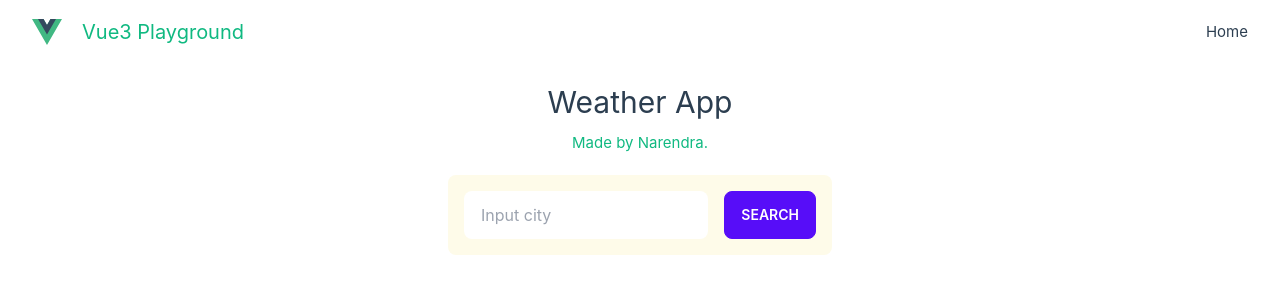
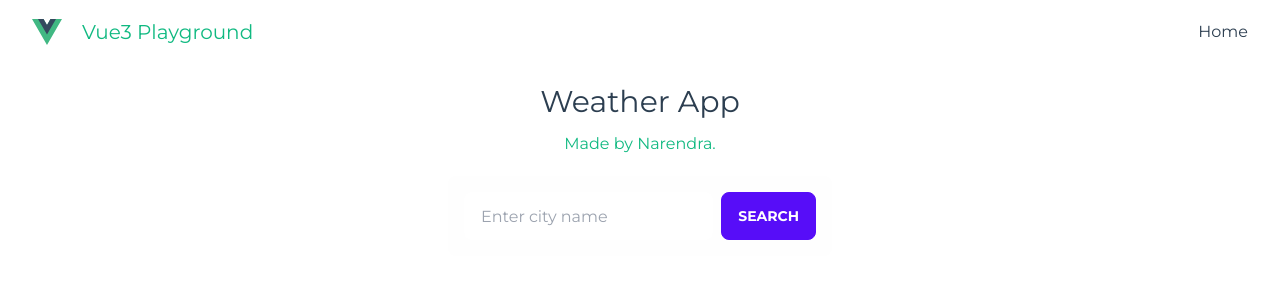
Before and after one commit to narendra087/vue3-playground, a Vue app: page /project/weather in a window 1280 px wide. Shown: the top 300 px of the page. Built offline with nearby package versions, Linux system fonts and the light colour scheme.

Commit message:
[ADD] Weather App Function

```diff
--- a/index.html
+++ b/index.html
@@ -4,7 +4,12 @@
     <meta charset="UTF-8">
     <link rel="icon" href="/favicon.ico">
     <meta name="viewport" content="width=device-width, initial-scale=1.0">
-    <title>Vite App</title>
+
+    <link rel="preconnect" href="https://fonts.googleapis.com">
+    <link rel="preconnect" href="https://fonts.gstatic.com" crossorigin>
+    <link href="https://fonts.googleapis.com/css2?family=Montserrat:wght@400;700&display=swap" rel="stylesheet">
+
+    <title>Vue3 - Plaayground</title>
   </head>
   <body>
     <div id="app"></div>
--- a/package.json
+++ b/package.json
@@ -11,6 +11,7 @@
     "lint": "eslint . --ext .vue,.js,.jsx,.cjs,.mjs,.ts,.tsx,.cts,.mts --fix --ignore-path .gitignore"
   },
   "dependencies": {
+    "axios": "^1.3.3",
     "daisyui": "^2.50.2",
     "vue": "^3.2.45",
     "vue-router": "^4.1.6"
--- a/src/assets/base.css
+++ b/src/assets/base.css
@@ -65,9 +65,7 @@ body {
   background: var(--color-background);
   transition: color 0.5s, background-color 0.5s;
   line-height: 1.6;
-  font-family: Inter, -apple-system, BlinkMacSystemFont, 'Segoe UI', Roboto, Oxygen, Ubuntu,
-    Cantarell, 'Fira Sans', 'Droid Sans', 'Helvetica Neue', sans-serif;
-  font-size: 15px;
+  font-size: 16px;
   text-rendering: optimizeLegibility;
   -webkit-font-smoothing: antialiased;
   -moz-osx-font-smoothing: grayscale;
--- a/src/assets/main.css
+++ b/src/assets/main.css
@@ -3,6 +3,12 @@
 @tailwind base;
 @tailwind components;
 @tailwind utilities;
+
+@layer base {
+  html {
+    font-family: Montserrat, 'Open-sans';
+  }
+}
 
 #app {
   max-width: 1280px;
--- a/src/views/MenuView.vue
+++ b/src/views/MenuView.vue
@@ -9,7 +9,7 @@
       <p class="text-lg mb-5">Project List:</p>
       <div class="grid lg:grid-cols-4 md:grid-cols-3 sm:grid-cols-2 gap-5">
         <ProjectCard title="Calculator" name="calculator" image="" />
-        <ProjectCard title="To-do-list" name="" image="" />
+        <!-- <ProjectCard title="To-do-list" name="" image="" /> -->
         <ProjectCard title="Weather" name="weather" image="" />
       </div>
     </section>
--- a/src/views/projects/WeatherView.vue
+++ b/src/views/projects/WeatherView.vue
@@ -1,6 +1,3 @@
-
-import InputText from 'primevue/inputtext';
-
 <template>
   <div id="weather">
     <section id="about" class="flex flex-col gap-1 md:gap-3 items-center">
@@ -8,16 +5,58 @@ import InputText from 'primevue/inputtext';
       <p class="text-emerald-500">Made by Narendra.</p>
     </section>
 
-    <section id="weather-body" class="w-auto max-w-sm mt-5 mx-auto rounded-lg bg-[#FEFBE9] p-4">
-      <div class="flex gap-4">
-        <input type="text" placeholder="Input city" class="input w-full" />
-        <button class="btn btn-primary">Search</button>
+    <section id="weather-body" class="w-auto max-w-sm mt-5 mx-auto rounded-lg bg-[#FEFEFE] p-4">
+      <div class="flex gap-2">
+        <input type="text" placeholder="Enter city name" class="input w-full" v-model="city" @keyup.enter="findWeather" />
+        <button class="btn btn-primary" @click="findWeather">Search</button>
       </div>
+      <div v-if="weatherData != null" class="text-slate-700 mt-4">
+        <h2 class="font-bold">Weather in {{ weatherData?.name }}</h2>
+        <p class="text-2xl font-bold">{{ weatherData?.main?.temp }}&deg;C</p>
+        <div class="flex gap-2 items-center">
+          <img
+            :src="`http://openweathermap.org/img/wn/${weatherData?.weather[0]?.icon}@2x.png`"
+            alt="weather image"
+            width="150"
+            height="150"
+          >
+          <div class="flex flex-col">
+            <p class="font-bold text-xl">{{ weatherData?.weather[0]?.main }}</p>
+            <span class="text-sm ">( {{ weatherData?.weather[0]?.description }} )</span>
+          </div>
+        </div>
+        <p class="mt-4">Humidity: <span class="font-bold">{{ weatherData?.main?.humidity }}%</span></p>
+        <p>Wind: <span class="font-bold">{{ weatherData?.wind?.speed }} km/h</span></p>
+      </div>
+      <div v-else class=""></div>
     </section>
   </div>
 </template>
 
-<script lang="ts" setup>
-  import { ref } from 'vue';
+<script lang="ts">
+  import axios from 'axios'
 
+  export default {
+    data():any {
+      return {
+        openWeatherKey: import.meta.env.VITE_OPENWEATHER_KEY || '',
+        city: '',
+        weatherData: null,
+      }
+    },
+    methods: {
+      findWeather() {
+        if (!this.city) {
+          this.weatherData = null
+        }
+        axios
+          .get(`https://api.openweathermap.org/data/2.5/weather?q=${this.city}&appid=${this.openWeatherKey}&units=metric`)
+          .then((res:any) => {
+            this.weatherData = res.data
+          }).catch((err:any) => {
+            console.log(err)
+          })
+      }
+    }
+  }
 </script>
```
Also changed, not shown: 2 other files (tests, documents, lock files or other folders).
